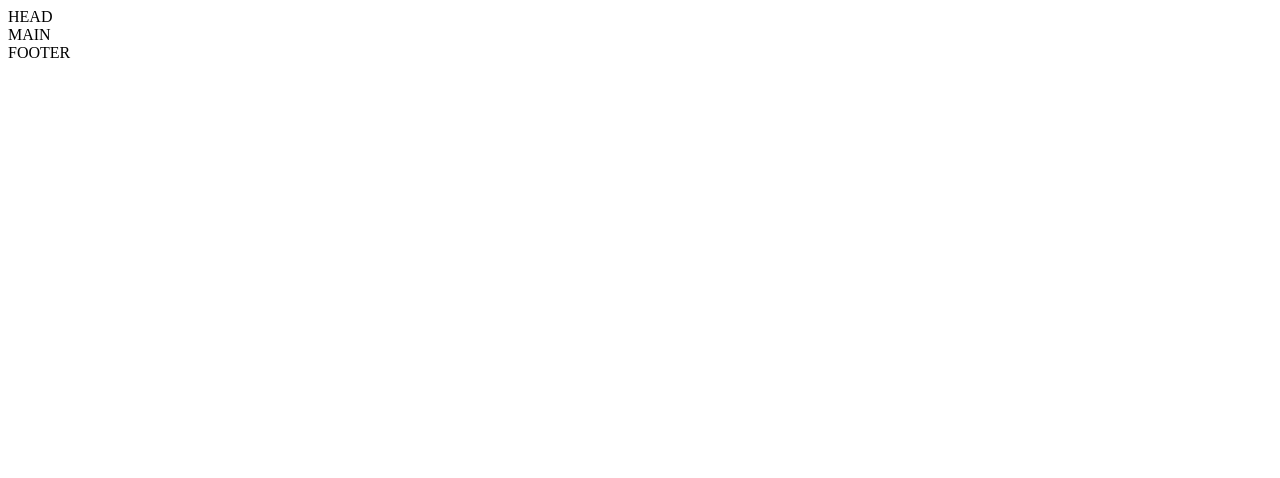
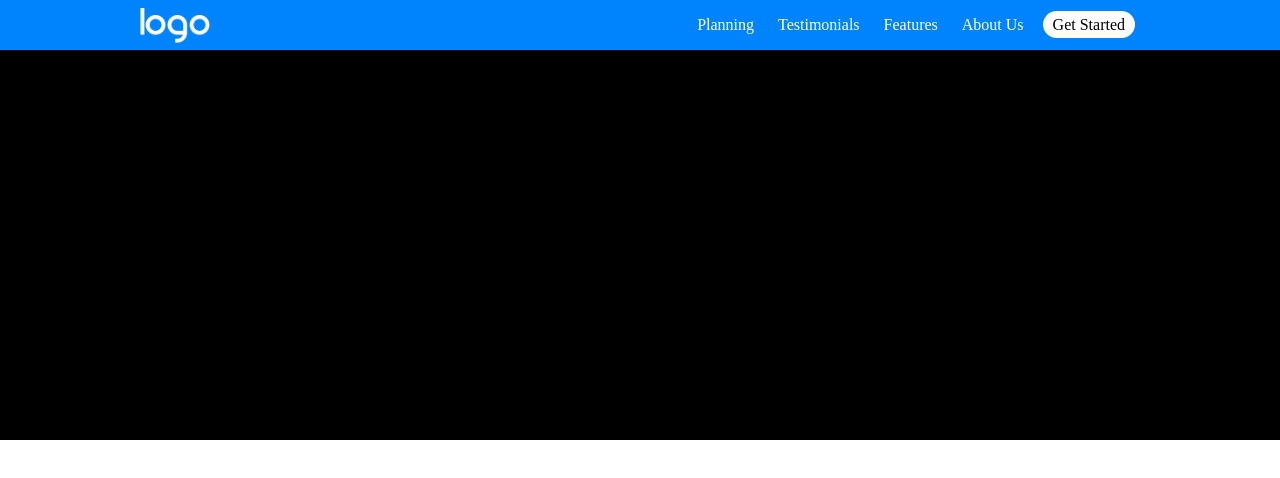
Before and after one commit to andrea-prina/htmlcss-responsive-layout, a plain HTML site: page index.html in a window 1280 px wide. Drawn offline with Linux system fonts and the light colour scheme.

Commit message:
Completato Header e prima divisione sezioni

```diff
--- a/css/style.css
+++ b/css/style.css
@@ -3,3 +3,134 @@
     padding: 0;
     box-sizing: border-box;
 }
+
+:root {
+    --main-color1: #B5DDFF;
+    --secondary-color1: #0084FD;
+    --main-color2:#9792E4;
+    --secondary-color2: #FFF;
+}
+
+/* COMMONS */
+
+.container {
+    margin: 0 auto;
+    width: 90%;
+    max-width: 1000px;
+    border-radius: 15px;
+    /* TODO Da rimuovere */
+    /* height: 300px;
+    border: 1px solid yellow; */
+}
+
+
+.flex-div {
+    display: flex;
+}
+
+.jc-sb {
+    justify-content: space-between;
+}
+
+.ai-ce {
+    align-items: center;
+}
+
+.bgc-1 {
+    background-color: var(--main-color2);
+}
+
+.bgc-2 {
+    background-color: var(--secondary-color2);
+}
+
+.txc-1 {
+    color: #FFF;
+}
+
+.txc-2 {
+    color: #000;
+}
+
+.btn-shape {
+    border-radius: 15px;
+    padding: 5px 10px;
+}
+
+
+
+/* HEADER */
+.head {
+    height: 50px;
+    background-color: var(--secondary-color1);
+    position: fixed;
+    top: 0;
+    left: 0;
+    right: 0;
+}
+
+/* TODO: Da rivedere */
+.head > .container {
+    height: 100%;
+}
+
+.head img {
+    height: 35px;
+}
+/* */
+
+
+nav {
+    display: none;
+}
+
+nav ul {
+    list-style: none;
+}
+
+nav li {
+    display: inline-block;
+    margin: 0px 5px;
+
+}
+nav a {
+    text-decoration: none;
+    padding: 0px 5px;
+
+}
+
+
+/* MAIN */
+
+main {
+    margin-top: 40px;
+}
+
+/* FOOTER */
+
+footer {
+    background-color: black;
+    /* TODO Da rimuovere */
+    height: 400px;
+}
+
+
+
+
+/* MEDIA QUERY | TABLET */
+@media all and (min-width: 768px){
+
+}
+
+/* MEDIA QUERY | DESKTOP */
+@media all and (min-width: 992px){
+
+    .hamburger {
+        display: none;
+    }
+
+    nav {
+        display: block;
+    }
+
+}
--- a/index.html
+++ b/index.html
@@ -4,19 +4,40 @@
     <meta charset="UTF-8">
     <meta http-equiv="X-UA-Compatible" content="IE=edge">
     <meta name="viewport" content="width=device-width, initial-scale=1.0">
+    <link rel="stylesheet" href="https://cdnjs.cloudflare.com/ajax/libs/font-awesome/6.1.1/css/all.min.css" integrity="sha512-KfkfwYDsLkIlwQp6LFnl8zNdLGxu9YAA1QvwINks4PhcElQSvqcyVLLD9aMhXd13uQjoXtEKNosOWaZqXgel0g==" crossorigin="anonymous" referrerpolicy="no-referrer" />
+    <link rel="stylesheet" href="./css/style.css">
     <title>Document</title>
 </head>
 <body>
 
     <header>
 
-        HEAD
+        <div class="head">
+            <div class="container flex-div jc-sb ai-ce">
+                <img src="./img/logo.png" alt="logo">
+                <div class="hamburger txc-1"><i class="fa-solid fa-bars"></i></div>
+                <nav>
+                    <ul>
+                        <li><a class="txc-1" href="">Planning</a></li>
+                        <li><a class="txc-1" href="">Testimonials</a></li>
+                        <li><a class="txc-1" href="">Features</a></li>
+                        <li><a class="txc-1" href="">About Us</a></li>
+                        <li><a class="txc-2 btn-shape bgc-2" href="">Get Started</a></li>
+                    </ul>
+                </nav>
+            </div>
+        </div>
 
     </header>
 
     <main>
 
-        MAIN
+        <section class="bgc-2"><div class="container"></div></section>
+        <section class="bgc-1"><div class="container"></div></section>
+        <section class="bgc-2"><div class="container"></div></section>
+        <section class="bgc-1"><div class="container"></div></section>
+        <section class="bgc-2"><div class="container"></div></section>
+        <section class="bgc-1"><div class="container"></div></section>
 
     </main>
 
```
